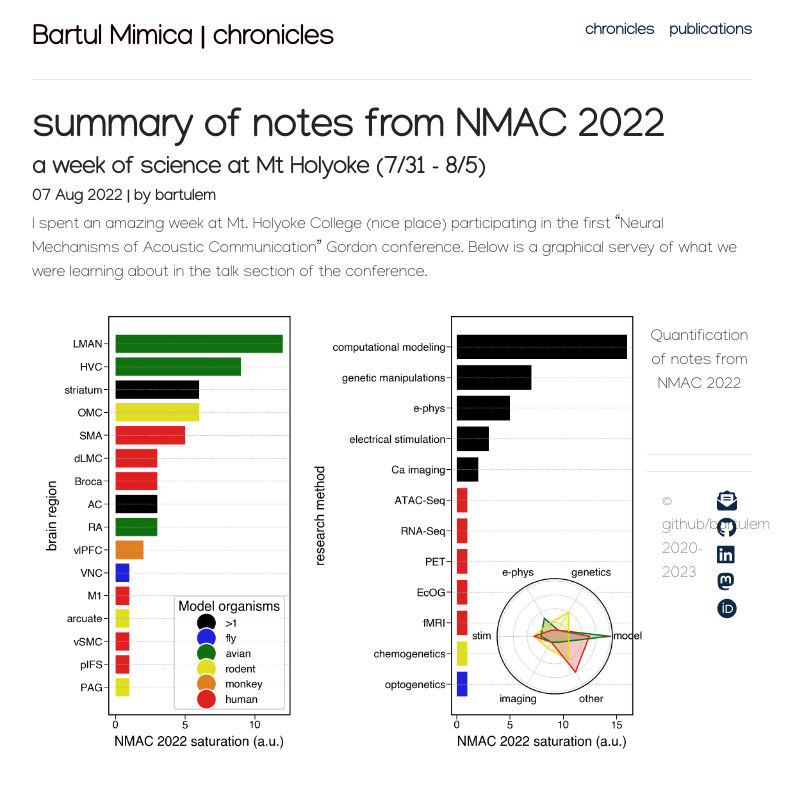
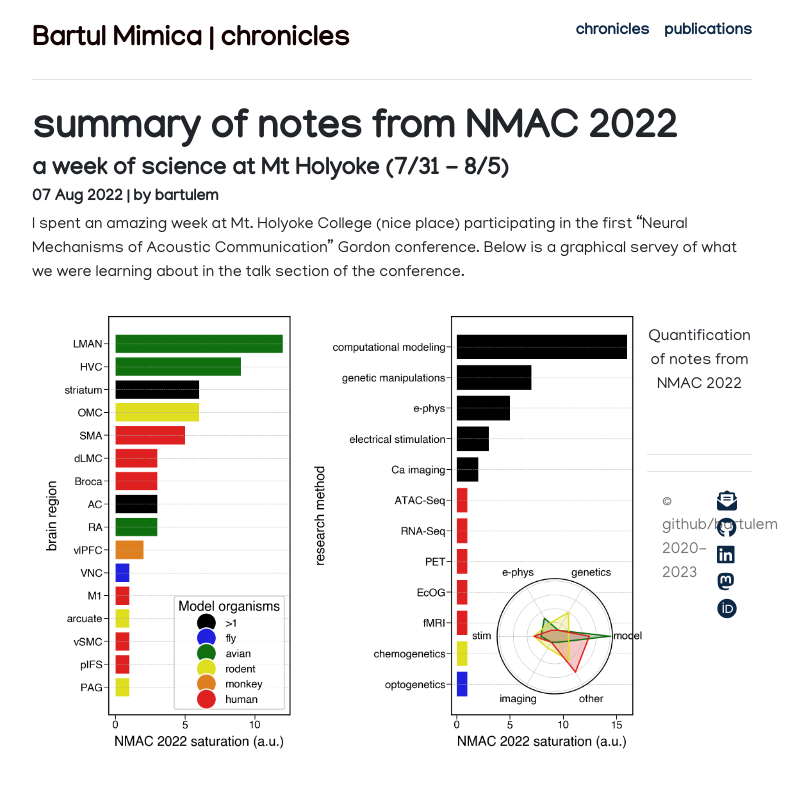
Before and after one commit to bartulem/bartulem.github.io, a Jekyll site: the page built from _posts/2022-08-07-bartulem-NMAC-2022-summary.md, in a window 1280 px wide. Shown: the top 788 px of the page, without its empty margins (248-1056 px from the left). Built offline with Jekyll 4.4.1, drawn with Linux system fonts in a browser that asks for light colours; nearby versions of some CDN libraries; comment, search, counter and statistics services are not loaded; a style sheet for code colours, icons or effects is not loaded.

```diff
--- a/css/style.css
+++ b/css/style.css
@@ -1,20 +1,20 @@
 @import url(https://fonts.googleapis.com/css?family=Merriweather:300,300italic,400,400italic,700,700italic);
 
 @font-face {
-    font-family: 'Manjari-Thin';
-    src: url('/fonts/Manjari-Thin.eot');
-    src: url('/fonts/Manjari-Thin.eot?#iefix') format('embedded-opentype'),
-        url('/fonts/Manjari-Thin.woff2') format('woff2'),
-        url('/fonts/Manjari-Thin.woff') format('woff'),
-        url('/fonts/Manjari-Thin.svg#Manjari-Thin') format('svg');
+    font-family: 'Manjari-Regular';
+    src: url('/fonts/Manjari-Regular.eot');
+    src: url('/fonts/Manjari-Regular.eot?#iefix') format('embedded-opentype'),
+        url('/fonts/Manjari-Regular.woff2') format('woff2'),
+        url('/fonts/Manjari-Regular.woff') format('woff'),
+        url('/fonts/Manjari-Regular.svg#Manjari-Regular') format('svg');
     font-weight: normal;
     font-style: normal;
     font-display: swap;
 }
 
-body { padding-top: 20px; padding-bottom: 40px; font-family: 'Manjari-Thin'; font-size: 16px; }
+body { padding-top: 20px; padding-bottom: 40px; font-family: 'Manjari-Regular'; font-size: 16px; }
 
-h1, h2, h3, h4, h5, h6, .h1, .h2, .h3, .h4, .h5, .h6 { font-family: 'Manjari-Thin'; font-weight: 700; line-height: 1.0; }
+h1, h2, h3, h4, h5, h6, .h1, .h2, .h3, .h4, .h5, .h6 { font-family: 'Manjari-Regular'; font-weight: 700; line-height: 1.0; }
 
 ul {
   list-style-type: none;
@@ -29,11 +29,11 @@
 }
 
 /* Masthead */
-.header, .footer, .header h3 { font-family: 'Manjari-Thin'; font-weight: normal; }
+.header, .footer, .header h3 { font-family: 'Manjari-Regular'; font-weight: normal; }
 
 /* Navigation */
-h3.text-muted a { font-family: 'Manjari-Thin'; text-decoration: none; color: #140202; }
-h3.text-muted a:hover { font-family: 'Manjari-Thin'; text-decoration: none; color: #007bff; }
+h3.text-muted a { font-family: 'Manjari-Regular'; text-decoration: none; color: #140202; }
+h3.text-muted a:hover { font-family: 'Manjari-Regular'; text-decoration: none; color: #007bff; }
 
 img.custom { margin-bottom: 30px; }
 
@@ -56,7 +56,7 @@
 .nav-pills li { margin-left: 15px; }
 
 /* science */
-iframe {font-family: 'Manjari-Thin'; font-size: 16px; margin-left: auto; margin-right: auto}
+iframe {font-family: 'Manjari-Regular'; font-size: 16px; margin-left: auto; margin-right: auto}
 
 .step { border-radius: 50%;
 	-moz-border-radius: 50%;
@@ -70,4 +70,4 @@
 	font-size: 24px;
 	padding-top: 5.5px;
 	margin: 5px 15px 0px 0px;
-	font-family: 'Manjari-Thin'; }
+	font-family: 'Manjari-Regular'; }
```
